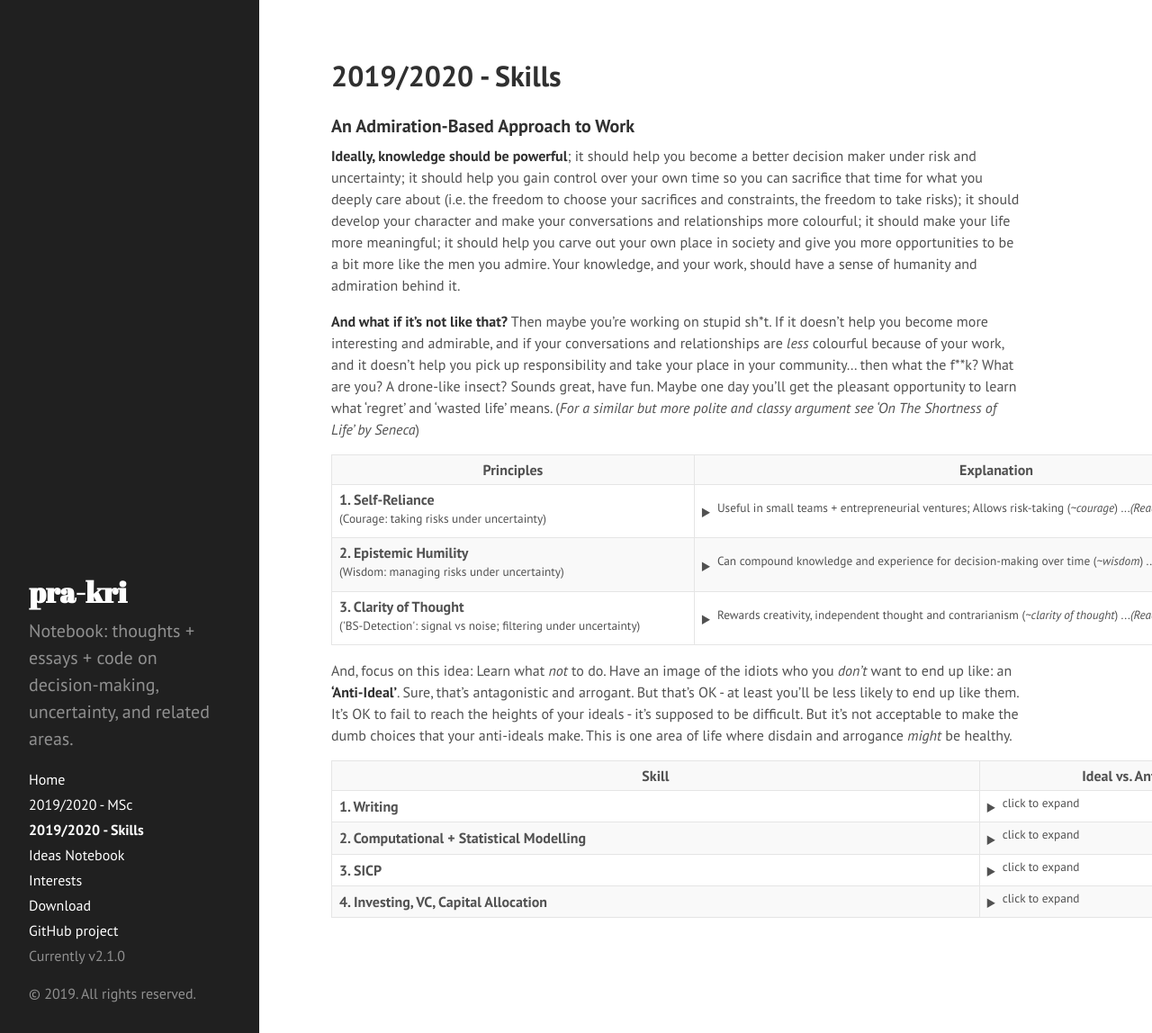
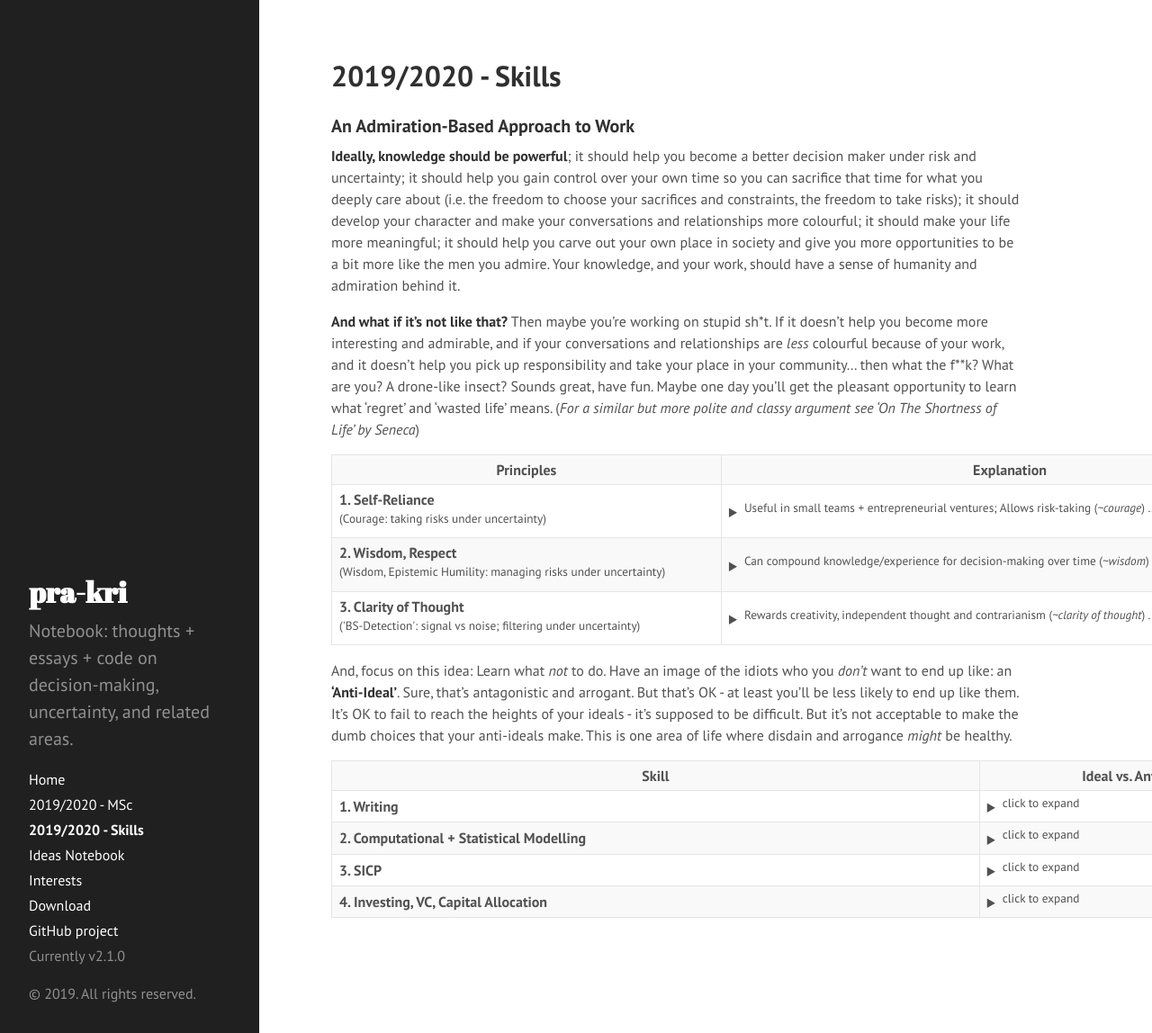
Before and after one commit to pra-kri/pra-kri.github.io, a Jekyll site: the page built from 2019to2020_skills.md, in a window 1280 px wide and 1148 px high. Shown: the whole window at 90% size. Built offline with Jekyll 4.4.1, drawn with Linux system fonts in a browser that asks for light colours; Markdown is read by kramdown in place of the engine named in the settings.

Commit message:
Update 2019to2020_skills.md

```diff
--- a/2019to2020_skills.md
+++ b/2019to2020_skills.md
@@ -24,11 +24,11 @@ title: 2019/2020 - Skills
     </td>
   </tr>
   <tr>
-    <td><b>2. Epistemic Humility</b><br><sup>(Wisdom: managing risks under uncertainty)</sup></td>
-    <td> <details><summary><sup>Can compound knowledge and experience for decision-making over time (<i>~wisdom</i>) ...<i>(Read more)</i></sup></summary>
-      <b> Ideal: </b> Does it help you make better decisions under uncertainty? Will it help you mitigate and appropriately handle risk? A few indicators that might help: Does it have timeless principles that will stay true for decades? A lot of timeless knowledge is heavily linked to uncertainty, risk and decision-making, where it usually ends up being called 'wisdom'. In your 40s and 50s, if you learn the right stuff, will your knowledge and voice be respected and taken seriously? Knowledge should make you better at handling the unknown: <i><b>wisdom, decision-making, epistemic humility</b></i>.
+    <td><b>2. Wisdom, Respect</b><br><sup>(Wisdom, Epistemic Humility: managing risks under uncertainty)</sup></td>
+    <td> <details><summary><sup>Can compound knowledge/experience for decision-making over time (<i>~wisdom</i>) ...<i>(Read more)</i></sup></summary>
+      <b> Ideal: </b> Does it help you make better decisions under uncertainty? Will it help you mitigate and appropriately handle risk? A few indicators that might help: Does it have timeless principles that will stay true for decades? A lot of timeless knowledge is heavily linked to uncertainty, risk and decision-making, where it usually ends up being called 'wisdom'. <b>In your 40s and 50s, if you learn the right stuff, will your knowledge and voice be respected and taken seriously? </b> Archetypally speaking, will the knowledge help you age into the respectable 'grizzled veteran'? Knowledge should make you better at handling the unknown, and it should earn you respect: <i><b>wisdom, decision-making, epistemic humility</b></i>.
       <br>
-      <b> Anti-Ideal: </b>Or are you learning something that'll be useless in 10 years time? Is it just a dumb fad that you'll eventually forget? Are you learning something that requires no respect for the unknown? Something that demands no epistemic humility and thought? When you're older, will a bunch of arrogant 23-year-olds (just like you right now) know as much as 50-year-old-you about the subject? Will you end up like some of those older guys with no wisdom to impart, because they wasted too much time learning dumb sh\*t? Also, notice the interesting link between courage and wisdom: if you never have the courage to venture into uncertain territory and make your own mistakes, you'll never pick up much personal wisdom and experience. From a nerdy mathematical perspective, Wisdom may be seen as something like the first integral of Courage over time. Personal experience seems to agree: you learnt the most from the actions that you were originally scared to take, and the difficult conversations you were scared to have.
+      <b> Anti-Ideal: </b>Or are you learning something that'll be useless in 10 years time? Is it just a dumb fad that you'll eventually forget? Are you learning something that requires no respect for the unknown? Something that demands no epistemic humility and thought? When you're older, will a bunch of arrogant 23-year-olds (just like you right now) know as much as 50-year-old-you about the subject? <b>Will you end up like some of those older guys with no wisdom to impart, and garner no respect from their colleagues, because they wasted too much time learning dumb sh*t? </b> Also, notice the interesting link between courage and wisdom: if you never have the courage to venture into uncertain territory and make your own mistakes, you'll never pick up much personal wisdom and experience. From a nerdy mathematical perspective, Wisdom may be seen as something like the first integral of Courage over time. Personal experience seems to agree: you learnt the most from the actions that you were originally scared to take, and the difficult conversations you were scared to have.
       </details>
     </td>
   </tr>
```
